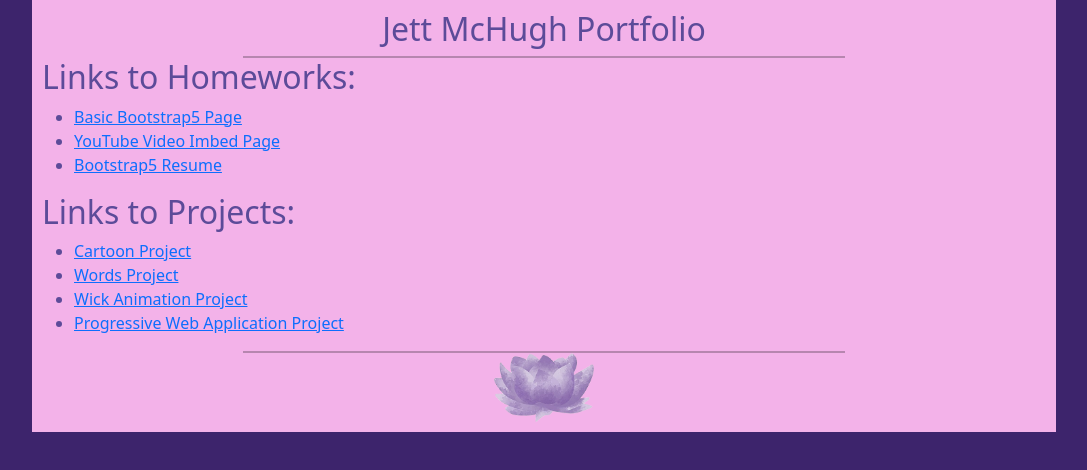
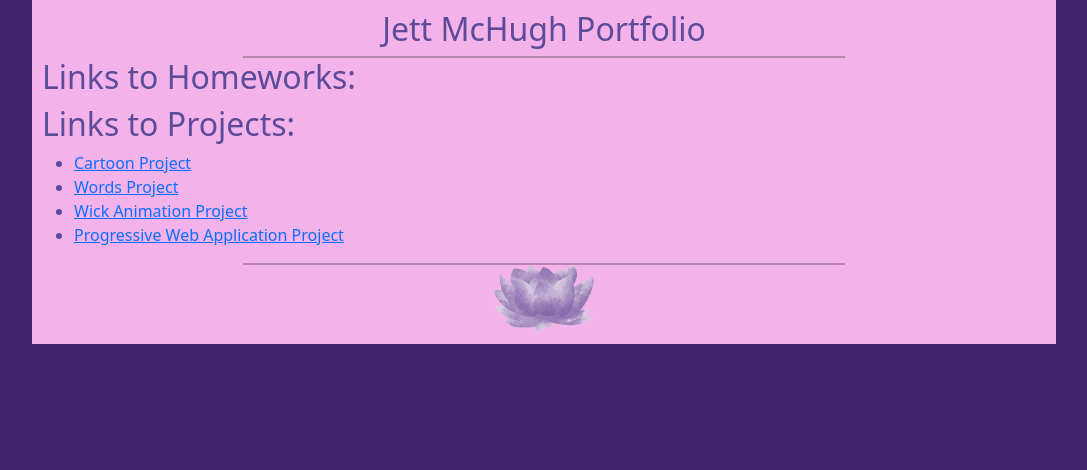
Before and after one commit to UnciaCoding/CISC3610Portfolio.github.io, a plain HTML site: page index.html in a window 1280 px wide. Shown: the whole page, without its empty margins (96-1183 px from the left). Drawn offline with nearby package versions, Linux system fonts and the light colour scheme.

Commit message:
Revert "Finished Basics for all Hws"
This reverts commit ab9ba82fd9a4a5b14fd9684b0bc8afd488ea1f28.

```diff
--- a/index.html
+++ b/index.html
@@ -13,11 +13,6 @@
         <h1>Jett McHugh Portfolio</h1>
         <hr>
         <h2>Links to Homeworks:</h2>
-        <ul>
-            <li><a href="./BootstrapPageHW/BootstrapPageHW.html">Basic Bootstrap5 Page</a></li>
-            <li><a href="./YoutubePageHW/YoutubePageHW.html">YouTube Video Imbed Page</a></li>
-            <li><a href="./ResumePageHW/Resume.html">Bootstrap5 Resume</a></li>
-        </ul>
         <h2>Links to Projects:</h2>
         <ul>
             <li><a href="./CartoonProject/CartoonProject.html">Cartoon Project</a></li>
```
